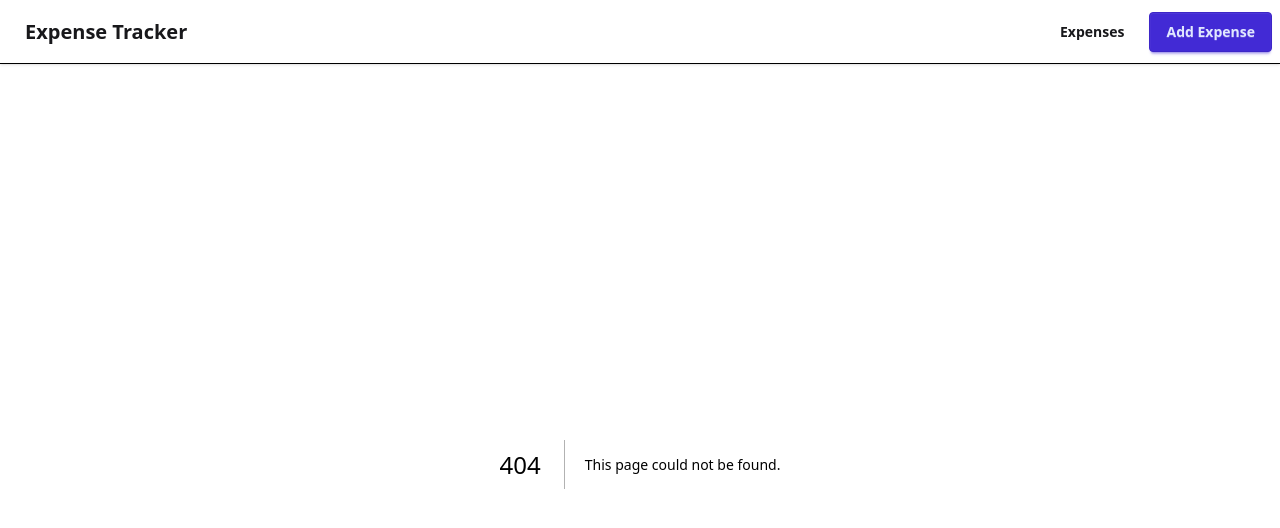
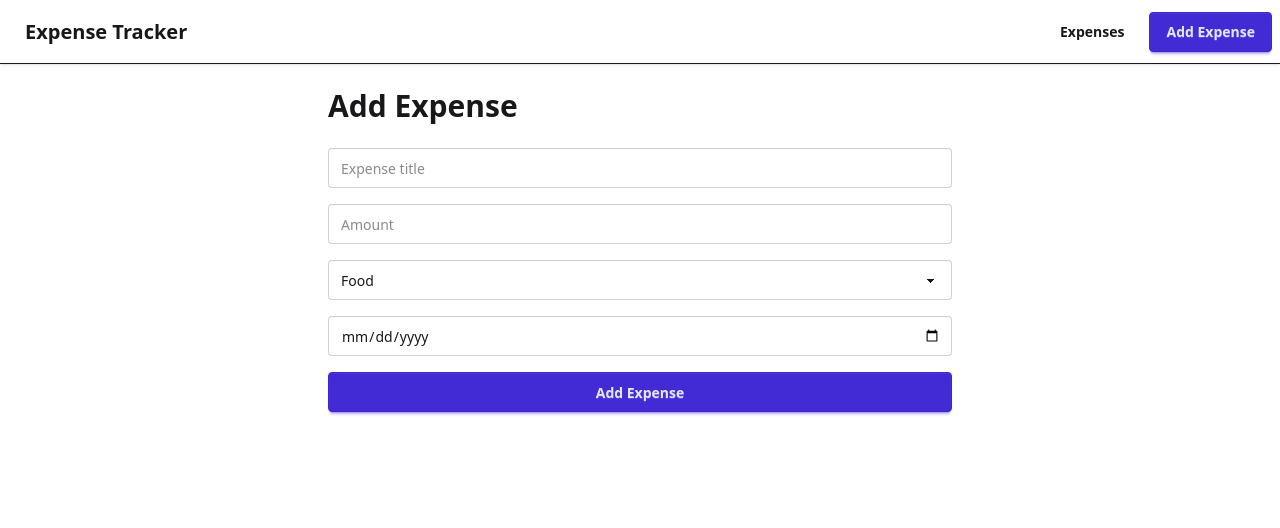
Before and after one commit to Nazmul-vs-code/mongoose-ts-redux-expense-trackekr, a Next.js app: page /add-expense in a window 1280 px wide. Before the commit this address had no page. Shown: the top 528 px of the page. Built offline with nearby package versions, Linux system fonts and the light colour scheme.

Commit message:
tracker form added

```diff
--- /dev/null
+++ b/src/app/add-expense/page.tsx
@@ -0,0 +1,13 @@
+import ExpenseForm from "@/components/ExpenseForm";
+
+export default function AddExpensePage() {
+  return (
+    <main className="mx-auto max-w-2xl p-6">
+      <h1 className="mb-6 text-3xl font-bold">
+        Add Expense
+      </h1>
+
+      <ExpenseForm />
+    </main>
+  );
+}
```
